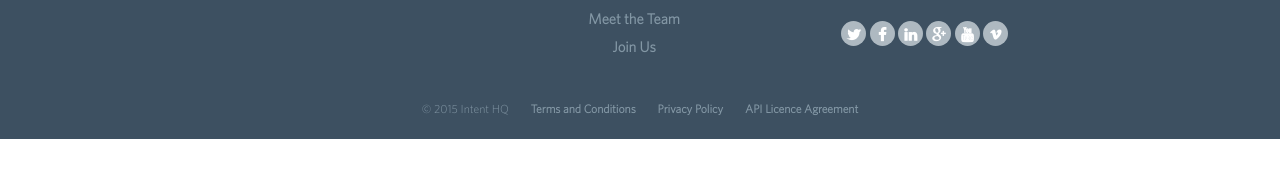
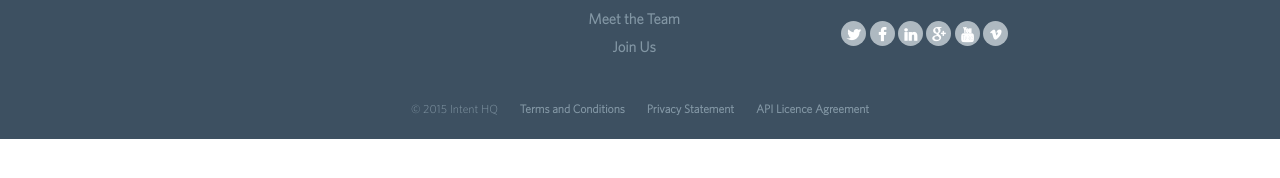
Before and after one commit to intenthq/blog, a Jekyll site: the page built from about.md, in a window 1280 px wide. Shown: the part 360-538 px from the top of the page. Built offline with Jekyll 4.4.1, drawn with Linux system fonts in a browser that asks for light colours.

Commit message:
Update Privacy Policy footer link
This updates to menu item in the footer to match the change from Privacy Policy to Privacy Statement on the IntentHQ site.

```diff
--- a/_includes/footer.html
+++ b/_includes/footer.html
@@ -32,7 +32,7 @@
         <ul>
             <li>© 2015 Intent HQ</li>
             <li><a href="http://intenthq.com/terms-and-conditions/">Terms and Conditions</a></li>
-            <li><a href="http://intenthq.com/privacy-policy/">Privacy Policy</a></li>
+            <li><a href="https://www.intenthq.com/privacy-statement/">Privacy Statement</a></li>
             <li><a href="http://intenthq.com/api-licence-agreement/">API Licence Agreement</a></li>
         </ul>
     </aside>
```
